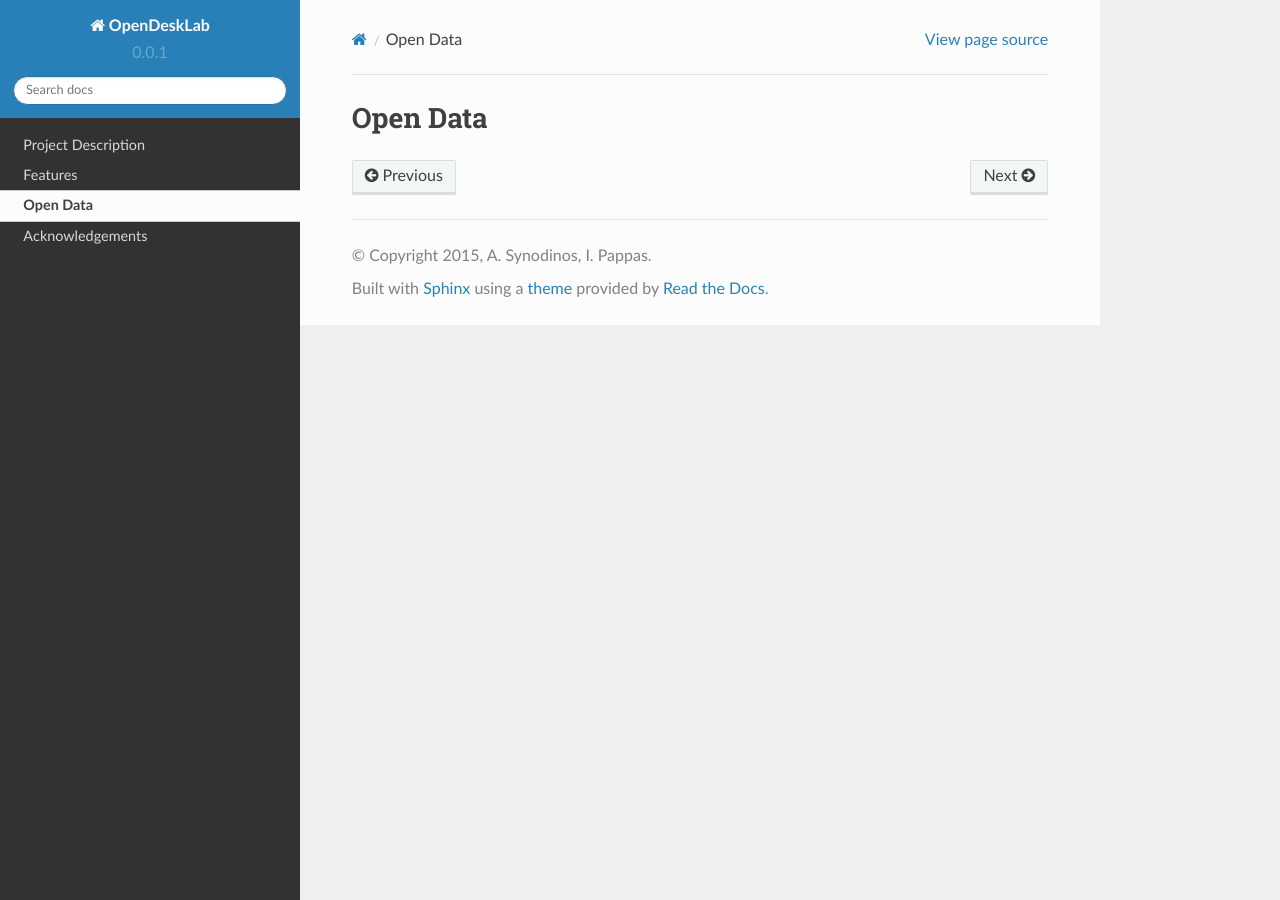
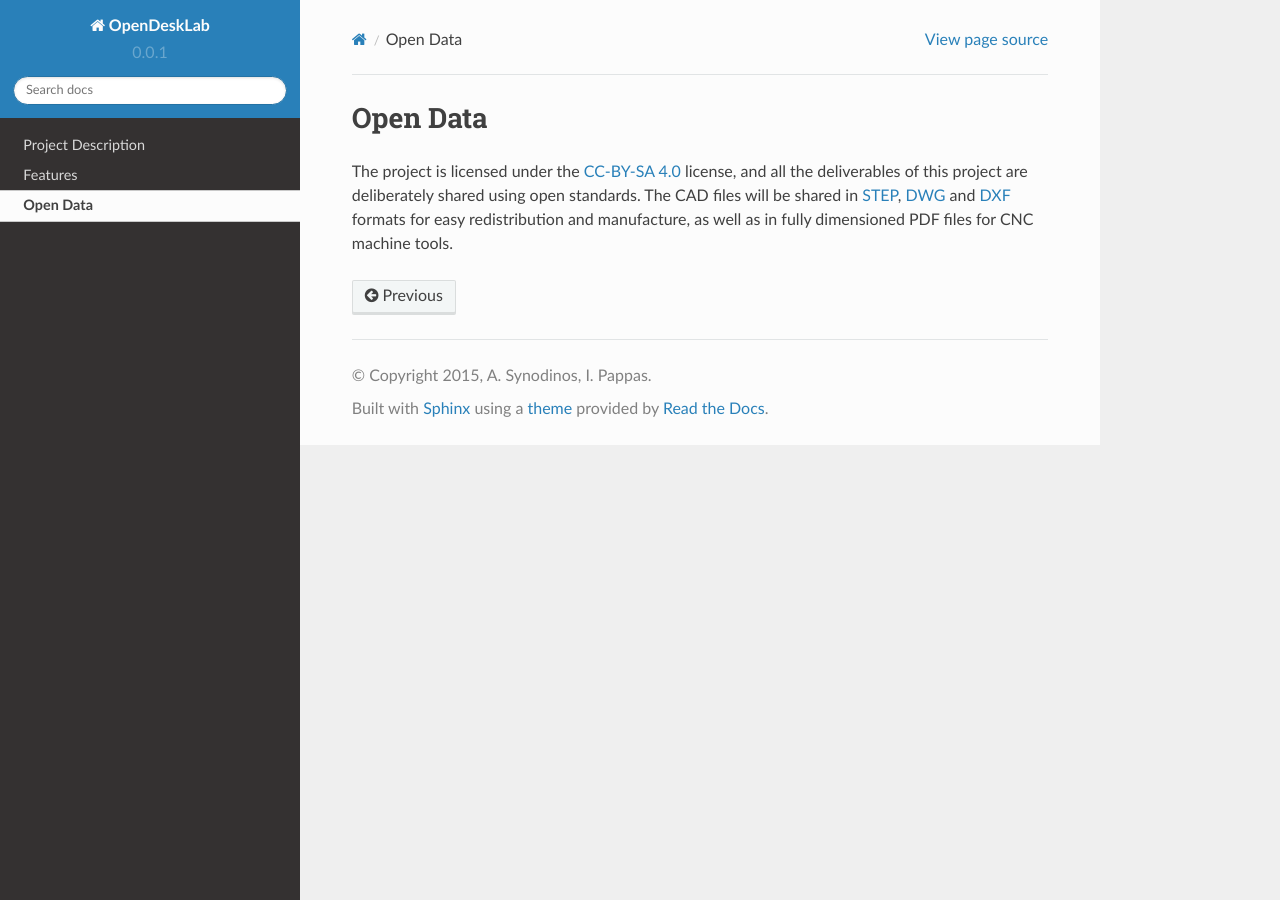
Before and after one commit to ellak-monades-aristeias/OpenDeskLab, a Sphinx documentation site: the page built from docs/include/open_data.rst, in a window 1280 px wide. Built offline with Sphinx 7.4.7 and the Read the Docs theme 2.0.0, drawn with Linux system fonts in a browser that asks for light colours; pages that are not in the unit, such as notebooks, are missing from menus.

Commit message:
Added info in acknowledgments and open data

```diff
--- a/docs/include/acknowledgements.rst
+++ /dev/null
@@ -1,3 +0,0 @@
-=========================
-:index:`Acknowledgements`
-=========================
--- a/docs/include/open_data.rst
+++ b/docs/include/open_data.rst
@@ -1,3 +1,10 @@
 ==================
 :index:`Open Data`
 ==================
+
+The project is licensed under the `CC-BY-SA 4.0`_ license, and all the deliverables of this project are deliberately shared using open standards. The CAD files will be shared in STEP_, DWG_ and DXF_ formats for easy redistribution and manufacture, as well as in fully dimensioned PDF files for CNC machine tools.
+
+.. _CC-BY-SA 4.0: https://creativecommons.org/licenses/by-sa/4.0/legalcode
+.. _STEP: https://en.wikipedia.org/wiki/ISO_10303-21
+.. _DWG: https://en.wikipedia.org/wiki/.dwg
+.. _DXF: https://en.wikipedia.org/wiki/AutoCAD_DXF
```
Also changed, not shown: docs/include/acknowledgments.rst (added, +8 -0 lines).
